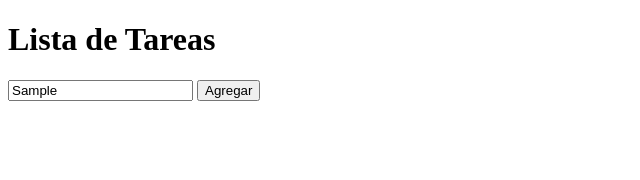
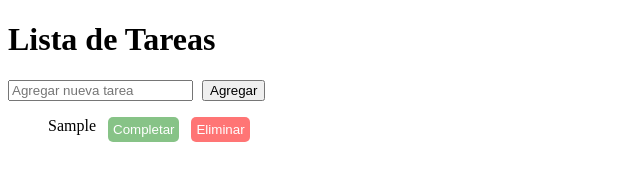
Before and after one commit to nayruthCalla/ejercicioDOM, a plain HTML site: page index.html in a window 1280 px wide. Both pictures are taken after typing "Sample" into the empty fields and a click on the button "Agregar". Shown: the whole page, without its empty margins (0-640 px from the left). Drawn offline with Linux system fonts and the light colour scheme.

Commit message:
Complete js and css code

```diff
--- a/app.js
+++ b/app.js
@@ -1,28 +1,33 @@
 // Función para agregar una nueva tarea a la lista
 function agregarTarea() {
-  const nuevaTareaInput = ...;
-  const nuevaTareaTexto = ...;
 
-  if (nuevaTareaTexto !== "") {
-    const listaTareas = ...;
-    const nuevaTareaElemento = ...;
-    nuevaTareaElemento.textContent = ...;
+  // Obetenemos el id nuevaTarea y la asignamos a la variable nuevaTareaInput para realizar operaciones despues
+  const nuevaTareaInput = document.getElementById("nuevaTarea");
+  const nuevaTareaTexto = nuevaTareaInput.value; // Obtenemos el valor del input, es decir obtenemos el texto que se ingreserá por el input
 
-    const completarBoton = ...;
-    completarBoton.textContent = "Completar";
-    completarBoton.onclick = function () {
+  if (nuevaTareaTexto !== "") { // Validamos que el input no este vacio
+    const listaTareas = document.getElementById("listaTareas"); // Obtenemos el id del contenedor de la lista de tareas
+    const nuevaTareaElemento = document.createElement("li"); // creamos una etiqueta li en html desde javascript
+
+    nuevaTareaElemento.textContent = nuevaTareaTexto; // asigna el contenido de texto especificado en nuevaTareaTexto al elemento HTML representado por nuevaTareaElemento.
+
+    const completarBoton = document.createElement("button"); // creamos un button
+    completarBoton.textContent = "Completar"; // Asignamos el texto de Completar
+    completarBoton.classList.add("btn-completar"); // Le asignamos una clase para darle estilos posteriormente al button creado
+    completarBoton.onclick = function () { // función que cuando haga un click agregue la clase completada al elemento li
       nuevaTareaElemento.classList.toggle("completada");
     };
 
-    const eliminarBoton = ...;
-    eliminarBoton.textContent = "Eliminar";
-    eliminarBoton.onclick = function () {
+    const eliminarBoton = document.createElement("button"); // creamos un button
+    eliminarBoton.textContent = "Eliminar"; // Asignamos el texto de Eliminar
+    eliminarBoton.classList.add("btn-eliminar");// Le asignamos una clase para darle estilos posteriormente al button creado
+    eliminarBoton.onclick = function () {// función que cuando haga un click elimine el elemento li
       listaTareas.removeChild(nuevaTareaElemento);
     };
 
     // nuevaTareaElemento agregar elementos completarBoton y eliminarBoton a la nueva tarea
-
-
+    nuevaTareaElemento.appendChild(completarBoton); // Agrega como hijos los elementos creados
+    nuevaTareaElemento.appendChild(eliminarBoton);
     listaTareas.appendChild(nuevaTareaElemento);
     nuevaTareaInput.value = "";
   }
--- a/styles.css
+++ b/styles.css
@@ -1,4 +1,36 @@
 /* Estilos para tareas completadas */
 .completada {
   text-decoration: line-through;
+  color: gray;
 }
+#listaTareas{
+  display:flex;
+  flex-direction: column;
+  gap: 7px;
+}
+#listaTareas li{
+  display:flex;
+  gap: 7px;
+  justify-content: flex-start;
+}
+.btn-completar {
+  background-color: #00800078;
+  color: white;
+  border: none;
+  padding: 5px;
+  border-radius: 5px;
+}
+
+/* Estilos para el botón Eliminar */
+.btn-eliminar {
+  background-color: #ff00008a;
+  color: white;
+  border: none;
+  padding: 5px;
+  border-radius: 5px;
+}
+
+/* Estilos para los botones */
+button {
+  margin-left: 5px;
+}
```
